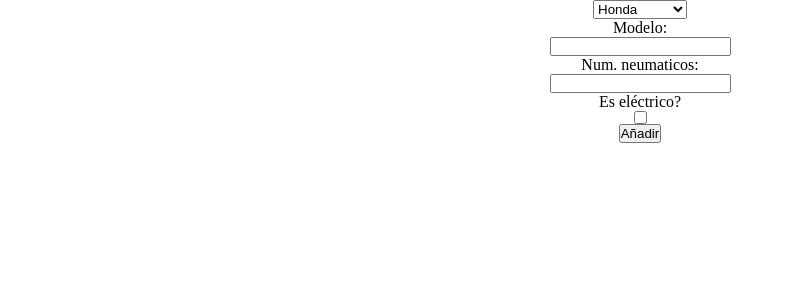
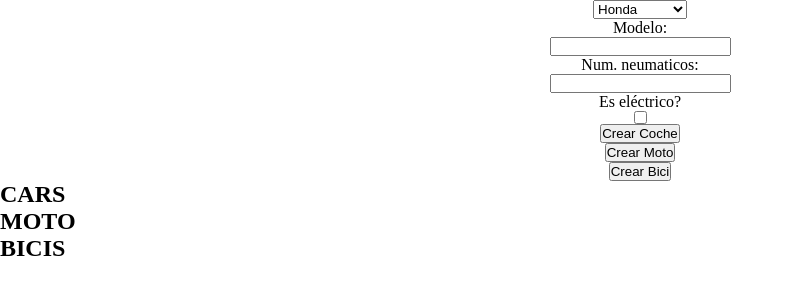
Before and after one commit to Alens678/interfaceExample, a plain HTML site: page index.html in a window 1280 px wide. Shown: the whole page, without its empty margins (0-794 px from the left). Drawn offline with Linux system fonts and the light colour scheme.

Commit message:
botones crear

```diff
--- a/index.html
+++ b/index.html
@@ -20,8 +20,13 @@
 Modelo: <input type="text" id="modelo">
 Num. neumaticos: <input type="text" id="neumaticos" onchange="validarEsNum()">
 Es eléctrico? <input type="checkbox">
-    <button>Añadir</button>
+    <button>Crear Coche</button>
+    <button>Crear Moto</button>
+    <button>Crear Bici</button>
 </form>
+<section class="cars"><h1>CARS</h1><div class="car_list"></div></section>
+<section class="motos"><h1>MOTO</h1><div class="moto_list"></div></section>
+<section class="bicis"><h1>BICIS</h1><div class="bici_list"></div></section>
 </main>
     <script src="build/interfaceBadExample.js"></script>
     <script src="build/interfaceGoodExample.js"></script>
```
